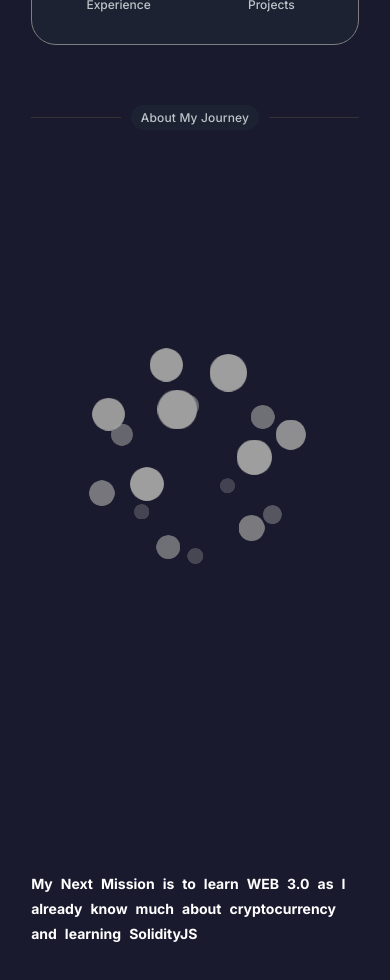
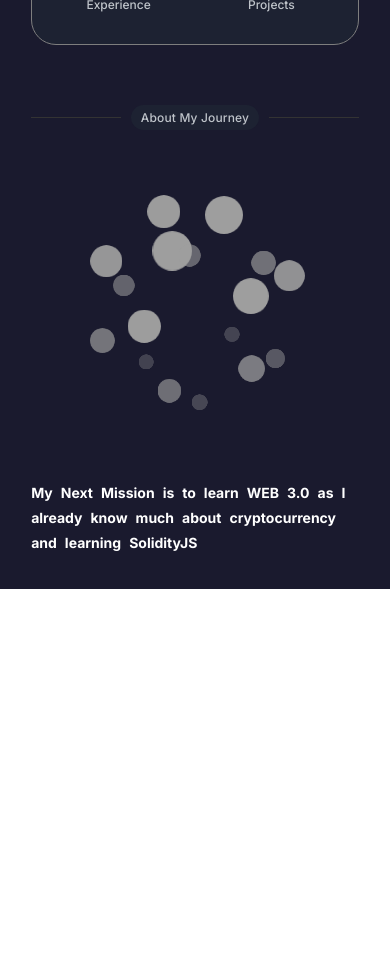
Before and after one commit to farazazeem-6/Framer-motion-website, a React (Vite) app: page /skills in a window 390 px wide. Shown: the part 2860-3840 px from the top of the page. After the commit the page ends 3449 px from the top, so only its background shows below. Built offline with nearby package versions, Linux system fonts and the light colour scheme.

Commit message:
globe height issue fixes

```diff
--- a/src/components/About/About.jsx
+++ b/src/components/About/About.jsx
@@ -38,7 +38,7 @@ function About() {
           <TechStackGlobe />
         </div>
         <div className={styles.aboutText}>
-          <div style={{ width: "100%", maxWidth: "100%", overflow: "hidden" }}>
+          <div>
             <TextRevealScroll
               text="My Next Mission is to learn WEB 3.0 as I already know much about cryptocurrency and learning SolidityJS"
               className="w-full"
--- a/src/components/About/About.module.css
+++ b/src/components/About/About.module.css
@@ -35,7 +35,7 @@
 }
 @media (max-width: 500px) {
   .aboutData {
-    padding: 40px 0px 40px;
+    padding: 10px 0px 10px;
   }
   .journeyText {
     padding: 4px 10px;
@@ -45,8 +45,9 @@
 }
 @media (max-width: 450px) {
   .aboutData {
-    padding: 80px 0px;
+    padding: 10px 0px;
     align-items: center;
     justify-content: center;
+    gap: 5px;
   }
 }
--- a/src/components/TechStackGlobe/TechStackGlobe.module.css
+++ b/src/components/TechStackGlobe/TechStackGlobe.module.css
@@ -3,7 +3,7 @@
   display: flex;
   width: 100%;
   max-width: 500px; /* max-w-lg = 32rem = 512px */
-  height: 500px;
+  height: 330px;
   align-items: center;
   justify-content: center;
   overflow: hidden;
@@ -11,12 +11,3 @@
   background-color: transparent; /* or your background color */
   /* padding: 20px 80px 80px 80px; */
 }
-
-/* If you want centered on page */
-/* .globeWrapper {
-  display: flex;
-  justify-content: center;
-  align-items: center;
-  padding: 40px;
-  background-color: rgb(26, 26, 46);
-} */
--- a/src/components/TextReveal/TextReveal.jsx
+++ b/src/components/TextReveal/TextReveal.jsx
@@ -6,7 +6,7 @@ export function TextRevealScroll({ text, className = "" }) {
   const containerRef = useRef(null);
 
   return (
-    <div ref={containerRef} className={`min-h-[40vh] flex items-center w-full ${className}`}>
+    <div ref={containerRef} className={`min-h-[10vh] flex items-center w-full ${className}`}>
       <div className="flex flex-wrap gap-x-2 gap-y-1 px-3 py-8 w-full max-w-full">
         {words.map((word, index) => (
           <motion.span
```
